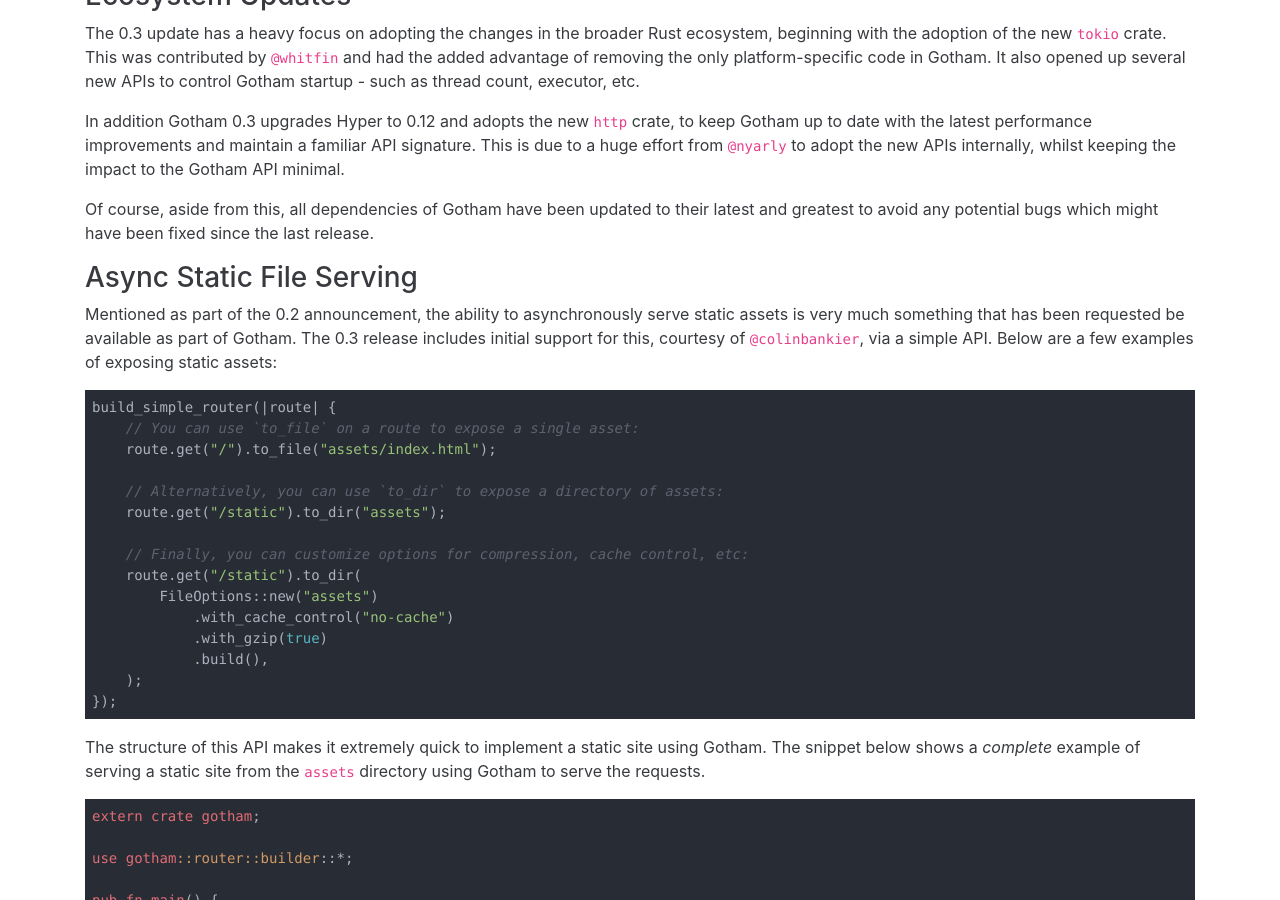
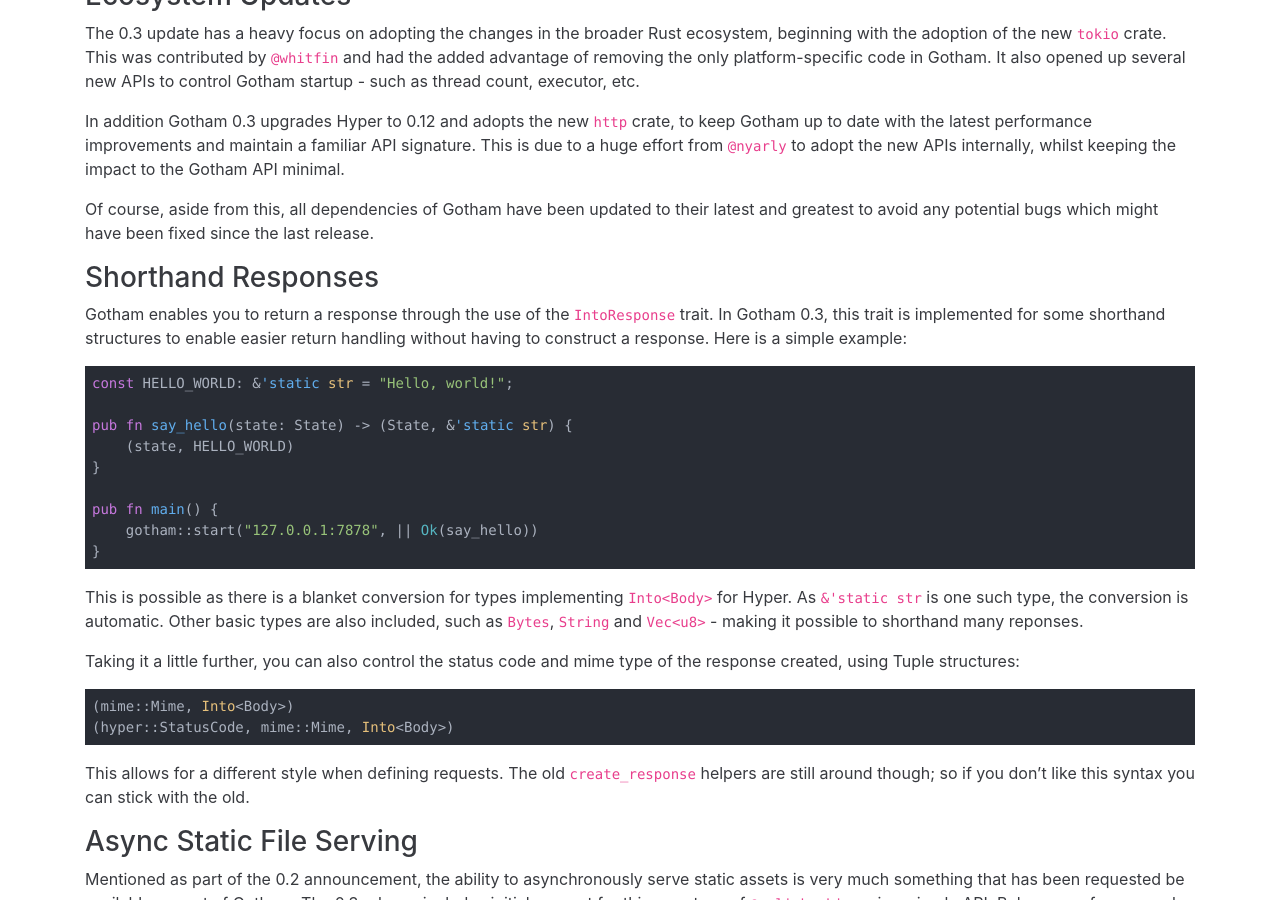
Before and after one commit to gotham-rs/gotham.rs, a Jekyll site: the page built from _posts/2018-09-29-gotham-0.3.md, in a window 1280 px wide and 900 px high, scrolled down 793 px. Built offline with Jekyll 4.4.1, drawn with Linux system fonts in a browser that asks for light colours.

Commit message:
Add a section on shorthand responses

````diff
--- a/_posts/2018-09-29-gotham-0.3.md
+++ b/_posts/2018-09-29-gotham-0.3.md
@@ -48,6 +48,40 @@
 
 Of course, aside from this, all dependencies of Gotham have been updated to their latest
 and greatest to avoid any potential bugs which might have been fixed since the last release.
+
+### Shorthand Responses
+
+Gotham enables you to return a response through the use of the `IntoResponse` trait. In
+Gotham 0.3, this trait is implemented for some shorthand structures to enable easier return
+handling without having to construct a response. Here is a simple example:
+
+```rust
+const HELLO_WORLD: &'static str = "Hello, world!";
+
+pub fn say_hello(state: State) -> (State, &'static str) {
+    (state, HELLO_WORLD)
+}
+
+pub fn main() {
+    gotham::start("127.0.0.1:7878", || Ok(say_hello))
+}
+```
+
+This is possible as there is a blanket conversion for types implementing `Into<Body>` for
+Hyper. As `&'static str` is one such type, the conversion is automatic. Other basic types
+are also included, such as `Bytes`, `String` and `Vec<u8>` - making it possible to
+shorthand many reponses.
+
+Taking it a little further, you can also control the status code and mime type of the
+response created, using Tuple structures:
+
+```rust
+(mime::Mime, Into<Body>)
+(hyper::StatusCode, mime::Mime, Into<Body>)
+```
+
+This allows for a different style when defining requests. The old `create_response` helpers
+are still around though; so if you don't like this syntax you can stick with the old.
 
 ### Async Static File Serving
 
````
